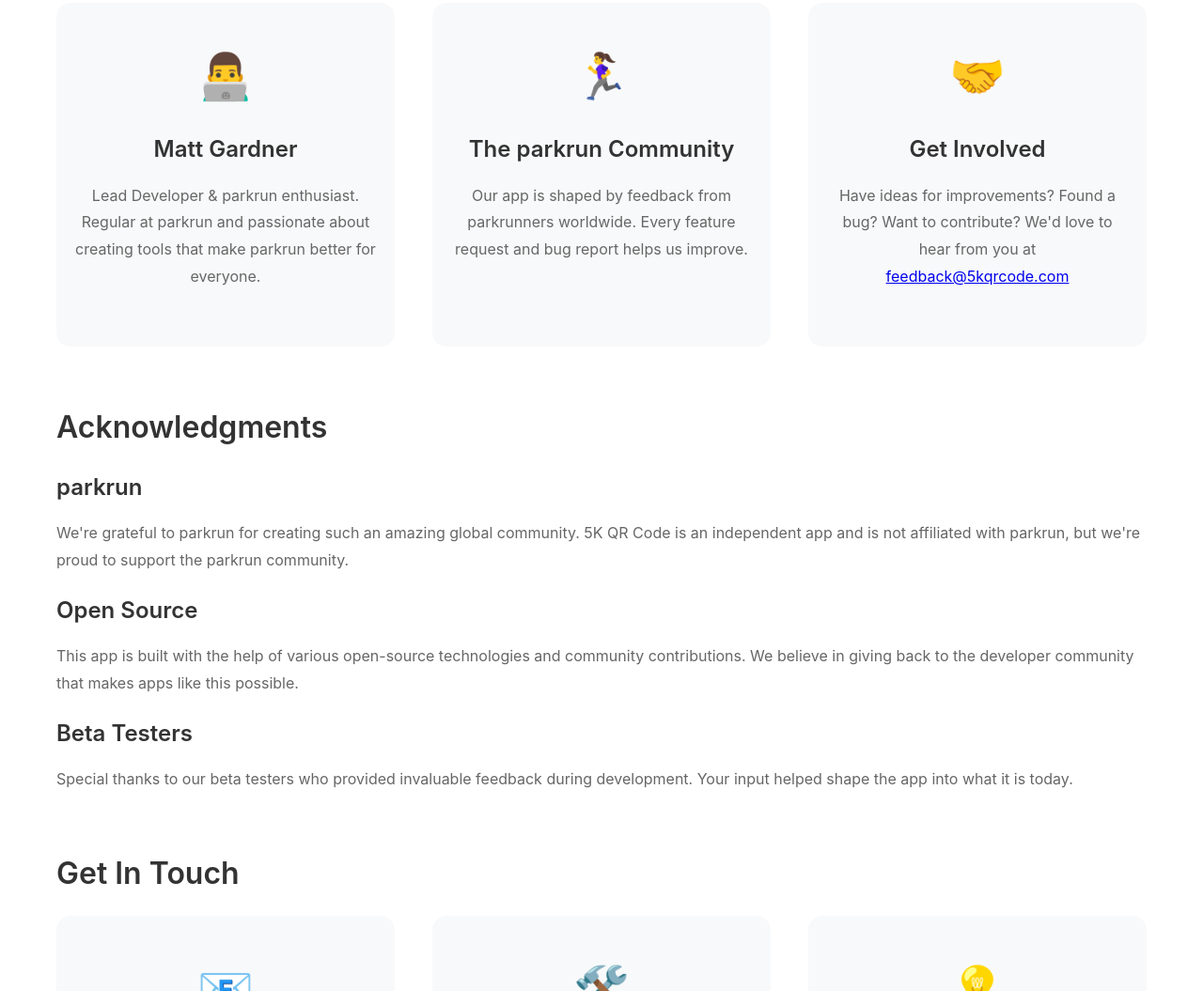
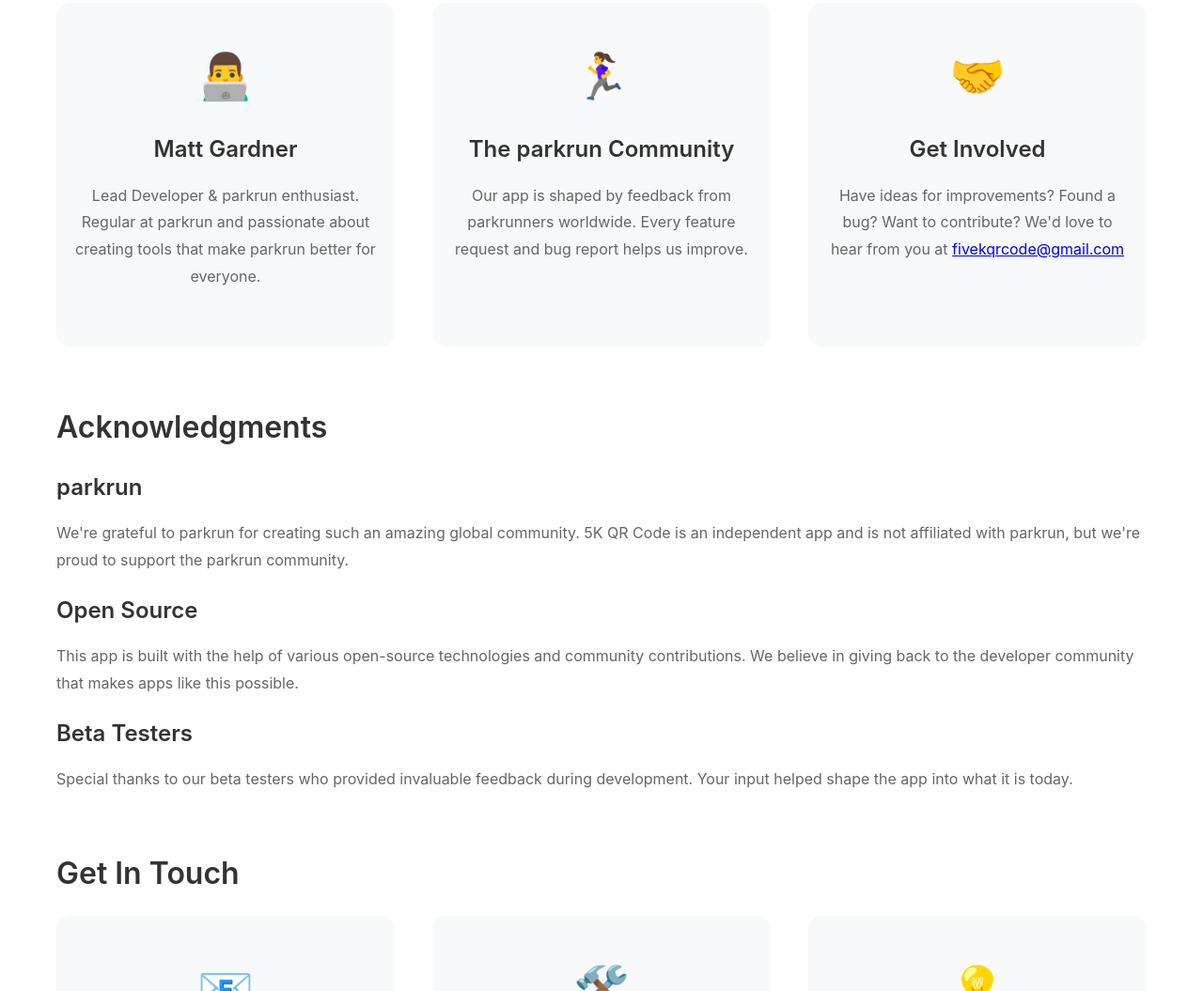
Before and after one commit to mattyg1/5kqrcode, a plain HTML site: page about.html in a window 1280 px wide. Shown: the part 3518-4573 px from the top of the page at 94% size. Drawn offline with Linux system fonts and the light colour scheme.

Commit message:
Update about.html

```diff
--- a/about.html
+++ b/about.html
@@ -150,7 +150,7 @@
                         <div class="feature-card">
                             <div class="feature-icon">🤝</div>
                             <h3>Get Involved</h3>
-                            <p>Have ideas for improvements? Found a bug? Want to contribute? We'd love to hear from you at <a href="mailto:feedback@5kqrcode.com">feedback@5kqrcode.com</a></p>
+                            <p>Have ideas for improvements? Found a bug? Want to contribute? We'd love to hear from you at <a href="mailto:fivekqrcode@gmail.com">fivekqrcode@gmail.com</a></p>
                         </div>
                     </div>
                 </div>
```
